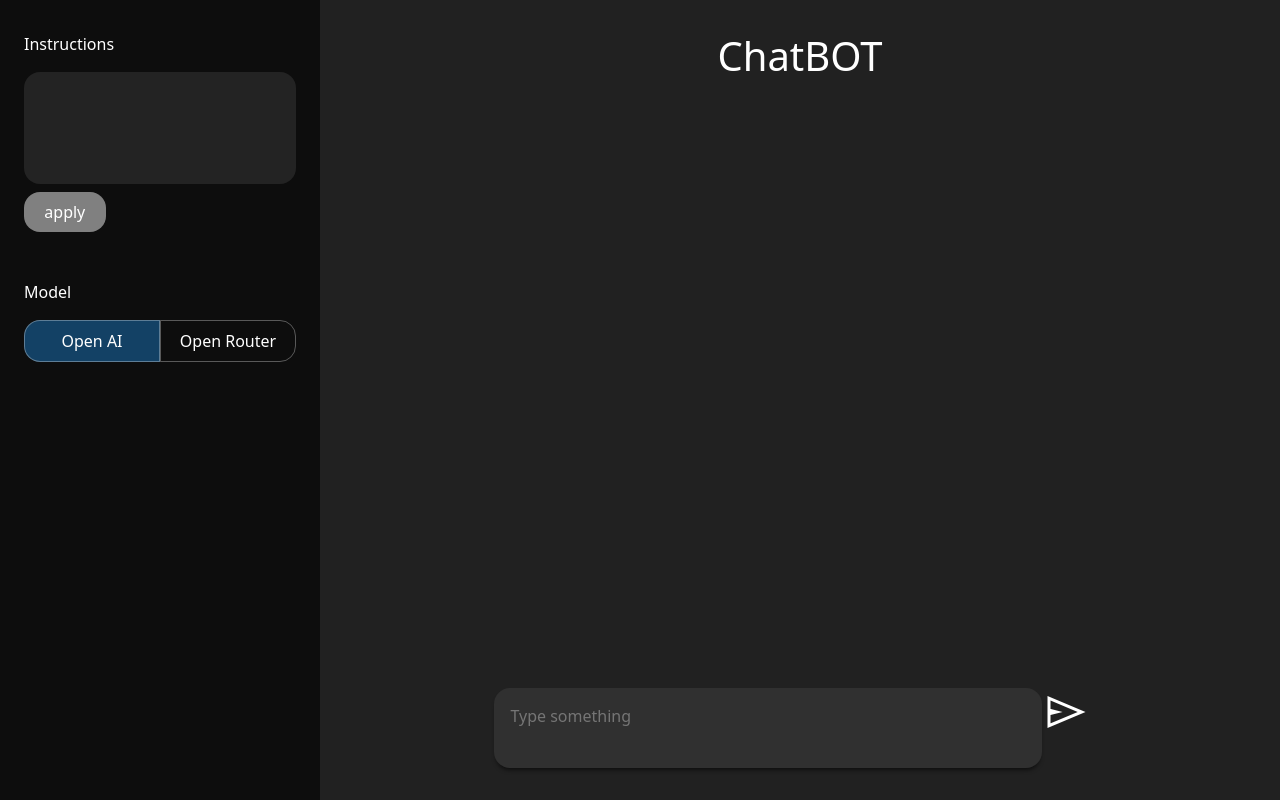
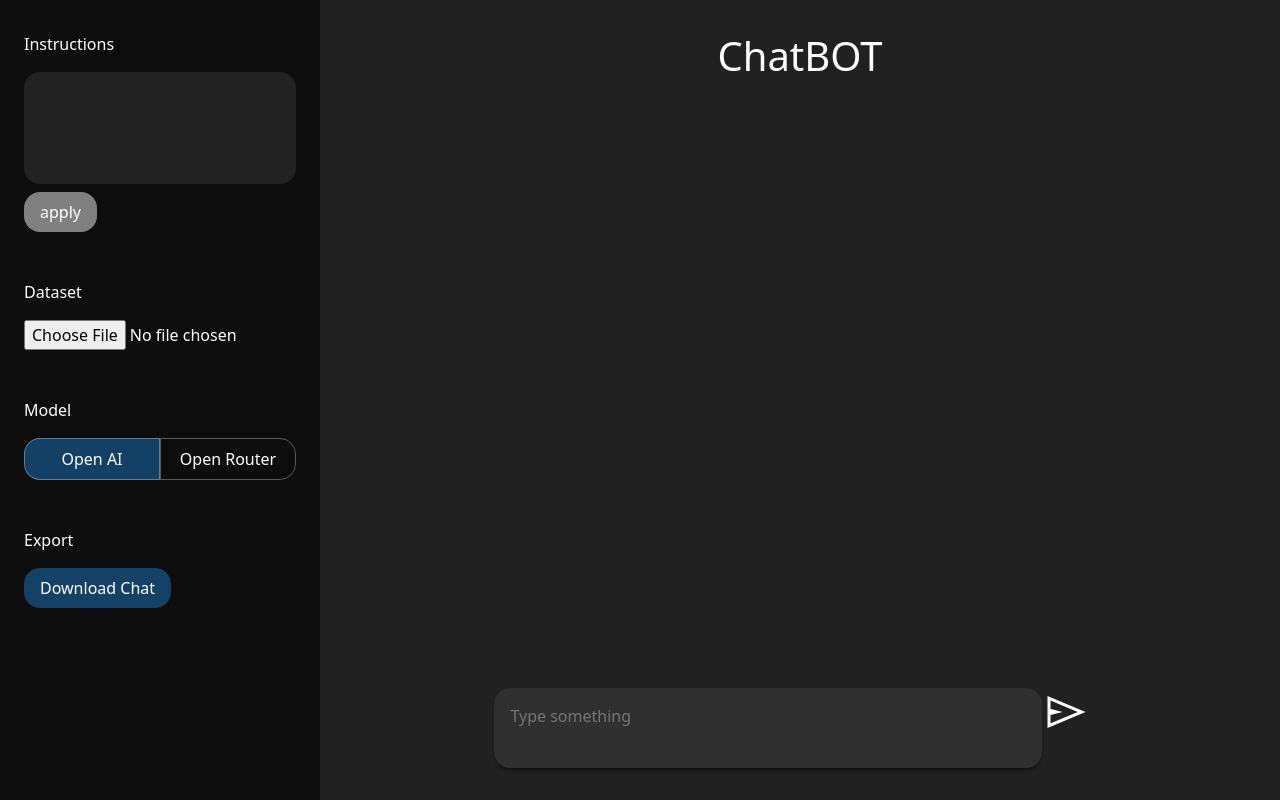
Before and after one commit to NicolasRuizGiolitoUni/chatbot, a React (Vite) app in the folder frontend/: page / in a window 1280 px wide. Built offline with nearby package versions, Linux system fonts and the light colour scheme.

Commit message:
added export functionality UI

```diff
--- a/frontend/src/components/chat/Chat.jsx
+++ b/frontend/src/components/chat/Chat.jsx
@@ -2,9 +2,15 @@ import React, { useState } from "react";
 import ChatMessage from "../chat-message/ChatMessage";
 import "./Chat.css";
 
-const Chat = ({ systemPrompt, useOpenRouter, selectedOpenRouterModel }) => {
+const Chat = ({
+  systemPrompt,
+  useOpenRouter,
+  selectedOpenRouterModel,
+  knowledgeDataSet,
+  chatLog,
+  setChatLog,
+}) => {
   const [message, setMessage] = useState("");
-  const [chatLog, setChatLog] = useState([]);
 
   // Submitting the message by clicking on send icon
   async function handleSubmit() {
@@ -35,6 +41,7 @@ const Chat = ({ systemPrompt, useOpenRouter, selectedOpenRouterModel }) => {
           systemPrompt, //send the system prompt to the server
           useOpenRouter, //send the model type to the server
           selectedOpenRouterModel, //send the model name to the server
+          knowledgeDataSet, //send the dataset to the server
         }),
       });
       if (!repsonse.ok) {
--- a/frontend/src/components/sidebar/Sidebar.css
+++ b/frontend/src/components/sidebar/Sidebar.css
@@ -19,6 +19,7 @@
 .feature-content {
   display: flex;
   flex-direction: column;
+  justify-content: start;
   gap: 0.5rem;
 }
 
@@ -37,15 +38,25 @@
   outline: none;
 }
 
+.button-container {
+  display: flex;
+  flex-direction: column;
+  gap: 0.5rem;
+  align-items: flex-start; /* Ensures children align to their content width */
+}
+
 .side-bar-button {
   background-color: var(--blue);
   border: none;
   border-radius: 1rem;
-  padding: 0.5rem 1rem;
+  padding: 0.5rem 1rem; /* Adds space around the text */
   cursor: pointer;
   font-size: 1rem;
   font-weight: 500;
-  width: 30%;
+  width: auto; /* Makes the width fit the text */
+  display: inline-block; /* Ensures the button fits the content width */
+  text-align: center; /* Centers the text inside the button */
+  box-sizing: border-box; /* Ensures padding and border are included in the width */
 }
 
 .side-bar-button.disabled {
--- a/frontend/src/components/sidebar/Sidebar.jsx
+++ b/frontend/src/components/sidebar/Sidebar.jsx
@@ -2,6 +2,8 @@ import React, { useState, useEffect } from "react";
 import "./Sidebar.css";
 import Instructions from "./instructions/Instructions";
 import Model from "./model/model";
+import Dataset from "./dataset/Dataset";
+import Export from "./export/Export";
 
 const Sidebar = ({
   setSystemPrompt,
@@ -9,15 +11,22 @@ const Sidebar = ({
   setUseOpenRouter,
   selectedOpenRouterModel,
   setSelectedOpenRouterModel,
+  knowledgeDataSet,
+  setKnowledgeDataSet,
 }) => {
   return (
     <section className="side-bar">
       <Instructions setSystemPrompt={setSystemPrompt} />
+      <Dataset
+        knowledgeDataSet={knowledgeDataSet}
+        setKnowledgeDataSet={setKnowledgeDataSet}
+      />
       <Model
         setUseOpenRouter={setUseOpenRouter}
         selectedOpenRouterModel={selectedOpenRouterModel}
         setSelectedOpenRouterModel={setSelectedOpenRouterModel}
       />
+      <Export />
     </section>
   );
 };
--- /dev/null
+++ b/frontend/src/components/sidebar/dataset/Dataset.jsx
@@ -0,0 +1,32 @@
+import React, { useState } from "react";
+
+const Dataset = ({ knowledgeDataSet, setKnowledgeDataSet }) => {
+  const handleFileUpload = (event) => {
+    const file = event.target.files[0]; // Get the selected file
+    if (file) {
+      const reader = new FileReader();
+
+      reader.onload = (e) => {
+        setKnowledgeDataSet(e.target.result); // Store the file content
+        console.log("File content:", e.target.result);
+      };
+
+      reader.onerror = (e) => {
+        console.error("Error reading file:", e.target.error);
+      };
+
+      reader.readAsText(file); // Read the file as text
+    }
+  };
+
+  return (
+    <div className="feature-container dataset">
+      <p>Dataset</p>
+      <div className="feature-content dataset">
+        <input type="file" accept=".txt" onChange={handleFileUpload} />
+      </div>
+    </div>
+  );
+};
+
+export default Dataset;
--- /dev/null
+++ b/frontend/src/components/sidebar/export/Export.jsx
@@ -0,0 +1,40 @@
+import React from "react";
+
+const Export = ({ chatLog }) => {
+  const exportChat = () => {
+    if (!chatLog || chatLog.length === 0) {
+      console.error("Chat log is empty or undefined.");
+      alert("No chat to export!");
+      return;
+    }
+
+    const chatText = chatLog
+      .map((entry) => `[${entry.role}]: ${entry.text}`)
+      .join("\n");
+
+    const blob = new Blob([chatText], { type: "text/plain" });
+    const url = URL.createObjectURL(blob);
+    const a = document.createElement("a");
+    a.href = url;
+    a.download = "chat-log.txt";
+    document.body.appendChild(a);
+    a.click();
+    document.body.removeChild(a);
+    URL.revokeObjectURL(url);
+  };
+
+  return (
+    <div className="feature-container export">
+      <p>Export</p>
+      <div className="feature-content">
+        <div className="button-container">
+          <button className="side-bar-button" onClick={exportChat}>
+            Download Chat
+          </button>
+        </div>
+      </div>
+    </div>
+  );
+};
+
+export default Export;
--- a/frontend/src/components/sidebar/instructions/Instructions.jsx
+++ b/frontend/src/components/sidebar/instructions/Instructions.jsx
@@ -31,6 +31,7 @@ const Instructions = ({ setSystemPrompt }) => {
           value={localSystemPrompt}
           onChange={(e) => setLocalSystemPrompt(e.target.value)}
         ></textarea>
+        <div className="button-container">
           <button
             className={`side-bar-button ${isButtonDisabled ? "disabled" : ""}`}
             onClick={handleApply}
@@ -39,6 +40,7 @@ const Instructions = ({ setSystemPrompt }) => {
           </button>
         </div>
       </div>
+    </div>
   );
 };
 
--- a/frontend/src/screens/ChatScreen.jsx
+++ b/frontend/src/screens/ChatScreen.jsx
@@ -3,10 +3,12 @@ import "./ChatScreen.css";
 import Sidebar from "../components/Sidebar/Sidebar";
 import Chat from "../components/chat/Chat";
 const ChatScreen = () => {
+  const [chatLog, setChatLog] = useState([]);
   const [systemPrompt, setSystemPrompt] = useState("");
   const [useOpenRouter, setUseOpenRouter] = useState(false);
   const [selectedOpenRouterModel, setSelectedOpenRouterModel] =
     useState("GPT-4o");
+  const [knowledgeDataSet, setKnowledgeDataSet] = useState("");
   return (
     <div className="chat-screen">
       <Sidebar
@@ -15,11 +17,16 @@ const ChatScreen = () => {
         setUseOpenRouter={setUseOpenRouter}
         selectedOpenRouterModel={selectedOpenRouterModel}
         setSelectedOpenRouterModel={setSelectedOpenRouterModel}
+        knowledgeDataSet={knowledgeDataSet}
+        setKnowledgeDataSet={setKnowledgeDataSet}
       />
       <Chat
         systemPrompt={systemPrompt}
         useOpenRouter={useOpenRouter}
         selectedOpenRouterModel={selectedOpenRouterModel}
+        knowledgeDataSet={knowledgeDataSet}
+        chatLog={chatLog}
+        setChatLog={setChatLog}
       />
     </div>
   );
```
Also changed, not shown: 1 other file (tests, documents, lock files or other folders). Lines whose indentation alone changed are shown as unchanged.
